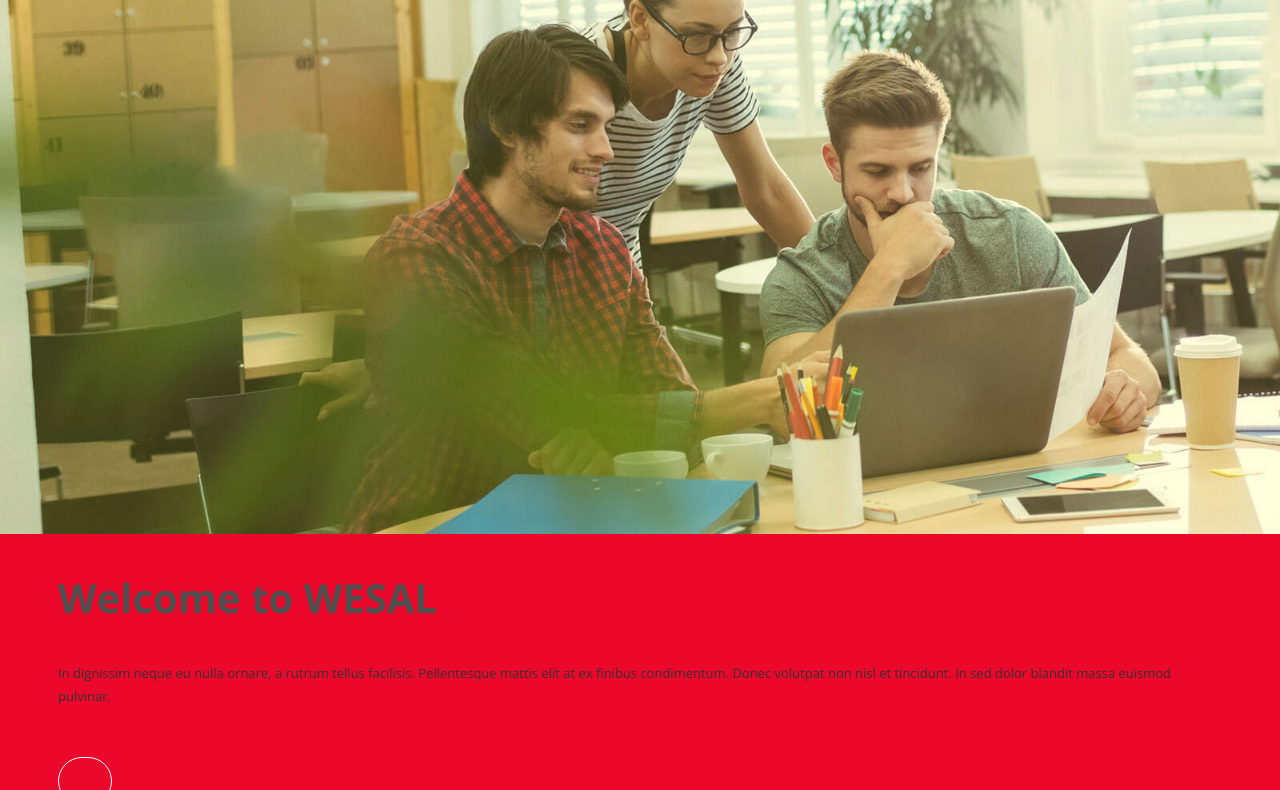
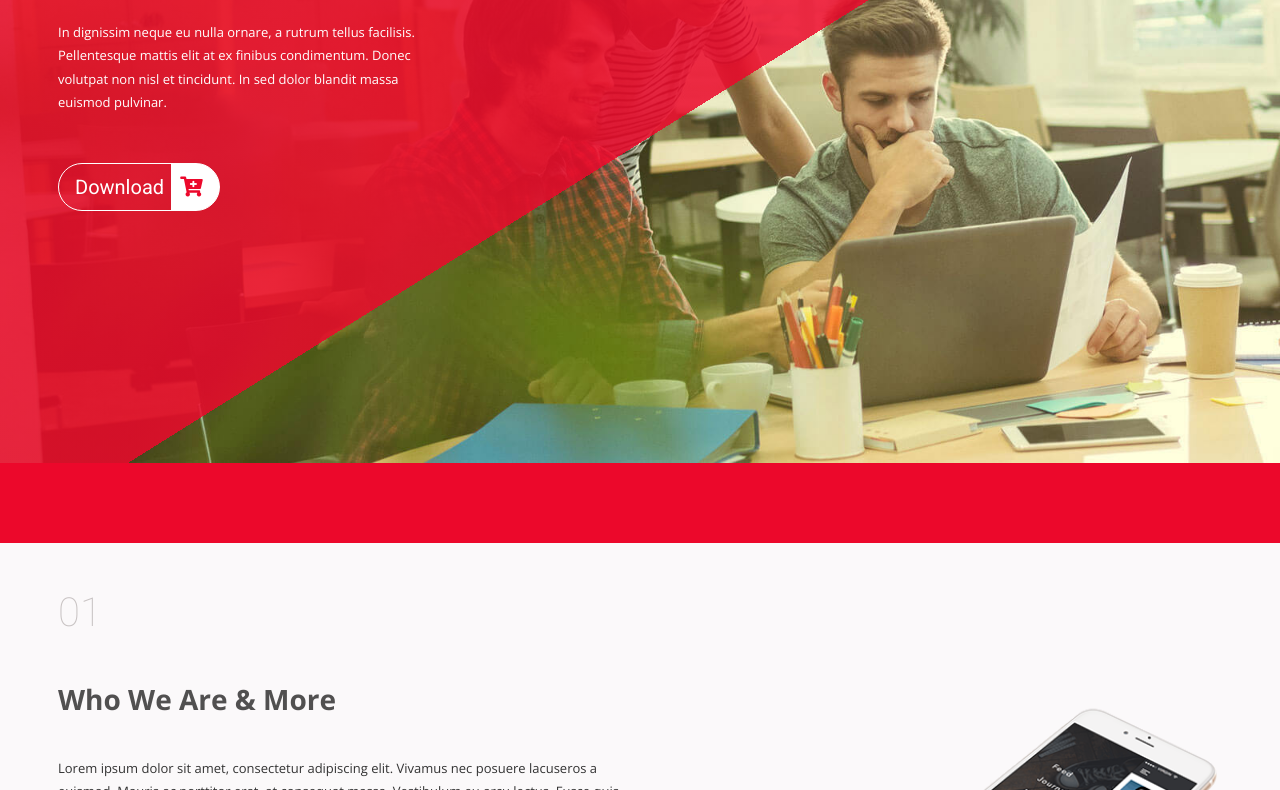
Before and after one commit to munabhandari/wesel-corporate-site-recreated, a plain HTML site: page index.html in a window 1280 px wide. Shown: the part 257-1047 px from the top of the page. Drawn offline with nearby package versions, Linux system fonts and the light colour scheme.

Commit message:
Banner part done

```diff
--- a/index.html
+++ b/index.html
@@ -62,15 +62,19 @@
         </div>
 
         <section class="banner">
-            <img src="images/banner-img.jpg" width="100%" alt="banner-img">
-            <div class="banner-content">
+            <img src="images/banner-img.jpg" alt="banner-img">
+            <div class="banner-content triangle">
                 <div class="container">
-                    <h1>Welcome to WESAL</h1>
-                    <p>In dignissim neque eu nulla ornare, a rutrum tellus facilisis. Pellentesque mattis elit at ex
-                        finibus condimentum. Donec volutpat non nisl et tincidunt. In sed dolor blandit massa euismod
-                        pulvinar.</p>
-                    <a href="/" class="btn btn-lg text-white rounded-pill my-5 border-white"><i
-                            class="far fa-shopping-cart"></i></a>
+                    <div class="col-md-4">
+                        <h1>Welcome to WESAL</h1>
+                        <p>In dignissim neque eu nulla ornare, a rutrum tellus facilisis. Pellentesque mattis elit at ex
+                            finibus condimentum. Donec volutpat non nisl et tincidunt. In sed dolor blandit massa
+                            euismod
+                            pulvinar.</p>
+                        <a href="/" class="col-md-5 btn btn-lg text-white rounded-pill my-5 border-white download-button">
+                            Download <i class="fas fa-cart-plus"></i>
+                        </a>
+                    </div>
                 </div>
             </div>
         </section>
--- a/style/style.scss
+++ b/style/style.scss
@@ -33,16 +33,21 @@ body {
 
 
     header {
+        .triangle {
+            background: rgba(0, 0, 0, 0) linear-gradient(to right bottom, #ec082bd9 50%, transparent 50%) repeat scroll 0 0;
+        }
+
+        height: 100vh;
+        overflow: hidden;
+
         .sticky {
-            position: fixed;
+            position: fixed !important;
             top: 0;
             left: 0;
             width: 100%;
             z-index: 2;
             background-color: $red;
             animation: smoothScroll 1s forwards;
-
-
         }
 
         @keyframes smoothScroll {
@@ -54,6 +59,51 @@ body {
                 transform: translateY(0px);
             }
         }
+
+        .banner {
+            img {
+                height: 100%;
+                width: 100%;
+            }
+
+            .banner-content {
+                position: absolute;
+                left: 0;
+                height: 100vh;
+                top: 0;
+                width: 100%;
+                padding-top: 150px;
+
+                * {
+                    color: $white;
+                }
+
+                .download-button {
+                    display: flex;
+                    justify-content: space-between;
+                    align-items: center;
+                    background-repeat: no-repeat;
+                    i{
+                        color: $red;
+                    }
+                    background: rgb(255,255,255);
+                    background: linear-gradient(90deg, rgba(255,255,255,0) 0%, rgba(255,255,255,0) 70%, rgba(255,255,255,1) 70%, rgba(255,255,255,1) 100%);
+                    transition: 0.3s;
+
+                    &:hover{
+                        background: linear-gradient(90deg,  rgba(255,255,255,1) 0%, rgba(255,255,255,1) 100%);
+                        color: $red !important;
+                    }
+                }
+            }
+        }
+
+        .container-wrapper {
+            position: absolute;
+            top: 0;
+            left: 0;
+            width: 100%;
+            z-index: 3;
 
             nav {
                 .navbar-nav {
@@ -94,6 +144,7 @@ body {
                     }
                 }
 
+            }
         }
     }
 
@@ -192,11 +243,12 @@ body {
             .inner-container {
                 &:hover {
 
-                    a{
+                    a {
                         transform: scale(1.08);
                         transition: 0.5s;
                         z-index: 1;
                     }
+
                     h3 {
                         opacity: 1;
                         z-index: 2;
```
Also changed, not shown: style/style.css, 1 other file. Lines whose indentation alone changed are shown as unchanged.
